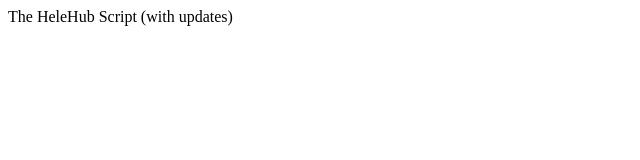
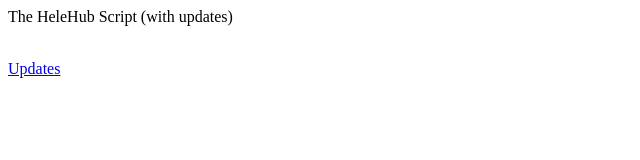
Before and after one commit to tuh66/hele_hub, a plain HTML site: page index.htm in a window 1280 px wide. Shown: the full height of the page, 0-640 px from the left. Drawn offline with Linux system fonts and the light colour scheme.

Commit message:
Update index.htm

```diff
--- a/index.htm
+++ b/index.htm
@@ -2,4 +2,6 @@
   <title>Hele Hub</title>
   <p>The HeleHub Script (with updates)</p>
   <script src="https://paste.ee/e/7ytTN/0"></script>
+  <br>
+  <a href="https://tuh66.github.io/hele_hub/updates.txt">Updates</a>
 </html>
```
